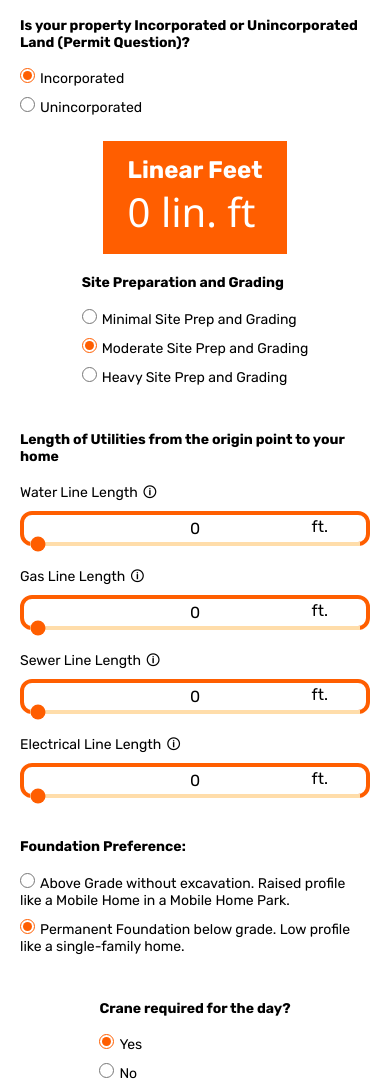
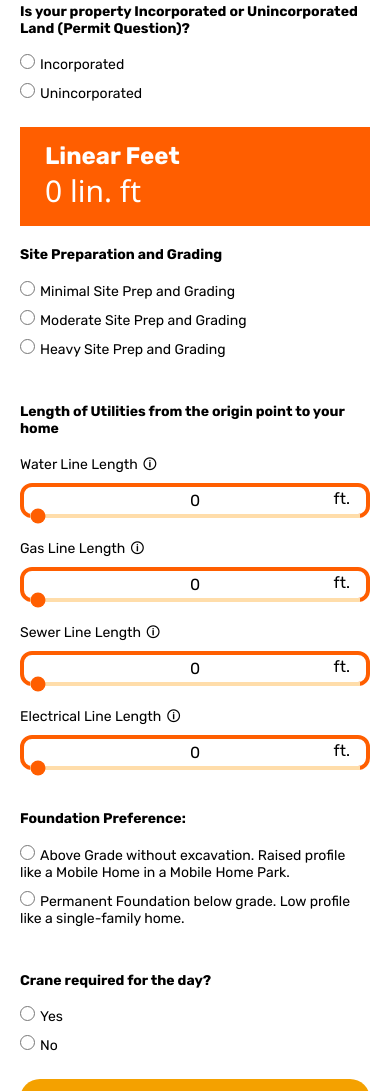
Before and after one commit to zdoug/BuiltADU, a website built with Vite: page index.html in a window 390 px wide. Shown: the part 761-1852 px from the top of the page. Built offline with nearby package versions, Linux system fonts and the light colour scheme.

Commit message:
[update] Responsive view ok

```diff
--- a/index.html
+++ b/index.html
@@ -56,7 +56,7 @@
         <div class="col-8">
           <fieldset>
             <legend>Is your property Incorporated or Unincorporated Land (Permit Question)?</legend>
-            <label for="incorporated"><input type="radio" name="incorporated" value="Incorporated" id="incorporated" data-type="incorporated" checked>Incorporated</label>
+            <label for="incorporated"><input type="radio" name="incorporated" value="Incorporated" id="incorporated" data-type="incorporated">Incorporated</label>
               <label for="unincorporated"><input type="radio" name="incorporated" value="Unincorporated" id="unincorporated" data-type="incorporated" >Unincorporated</label>
           </fieldset>
         </div>
@@ -72,7 +72,7 @@
           <fieldset>
             <legend>Site Preparation and Grading</legend>
             <label for="minimal"><input type="radio" name="site-preparation" id="minimal" data-type="prep-grading" value="Minimal">Minimal Site Prep and Grading</label>
-            <label for="moderate"><input type="radio" name="site-preparation" id="moderate" data-type="prep-grading" value="Moderate" checked>Moderate Site Prep and Grading</label>
+            <label for="moderate"><input type="radio" name="site-preparation" id="moderate" data-type="prep-grading" value="Moderate">Moderate Site Prep and Grading</label>
             <label for="heavy"><input type="radio" name="site-preparation" id="heavy" data-type="prep-grading"  value="Heavy">Heavy Site Prep and Grading</label>
           </fieldset>
         </div>
@@ -119,7 +119,7 @@
               <label for="above-grade"><input type="radio" name="foundation-preference" id="above-grade" data-type="foundation-preference" value="Above Grade">Above Grade without excavation. Raised profile like a Mobile Home in a Mobile Home Park.</label>
             </div>
             <div>
-              <label for="permanent-foundation"><input type="radio" name="foundation-preference" data-type="foundation-preference" id="permanent-foundation" value="Permanent" checked>Permanent Foundation below grade. Low profile like a single-family home.</label>
+              <label for="permanent-foundation"><input type="radio" name="foundation-preference" data-type="foundation-preference" id="permanent-foundation" value="Permanent">Permanent Foundation below grade. Low profile like a single-family home.</label>
             </div>
           </fieldset>
         </div>
@@ -128,7 +128,7 @@
         <div class="col-12">
           <fieldset>
             <legend>Crane required for the day?</legend>
-            <label for="crane-yes"><input type="radio" id="crane-yes" value="Yes" name="crane-option" data-type="crane-preference" checked>Yes</label>
+            <label for="crane-yes"><input type="radio" id="crane-yes" value="Yes" name="crane-option" data-type="crane-preference">Yes</label>
             <label for="crane-no"><input type="radio" id="crane-no" value="No" name="crane-option" data-type="crane-preference">No</label>
           </fieldset>
         </div>
--- a/src/scss/_mediaqueries.scss
+++ b/src/scss/_mediaqueries.scss
@@ -12,6 +12,10 @@
     }
     .col-4 {
         flex: 0 0 100%!important;
+        width: 100%;
+    }
+    .col-12 {
+        width: 100%;
     }
     .btn {
         font-size: 2rem!important;
@@ -21,6 +25,12 @@
     }
     .input-range input[type=range] {
         width: calc(100% - 20px)!important;
+        &#size-property-input + .ft-value {
+            right: 20px!important;
+        }
+        & + .ft-value {
+            right: 20px;
+        }
     }
     fieldset {
         display: flex;
@@ -37,4 +47,10 @@
         flex-direction: column;
         row-gap: 2rem;
     }
+    .tooltip .tooltip-text {
+        width: 110px!important;
+    }
+    .local-result span {
+        font-size: 3rem!important;
+    }
 }
```
